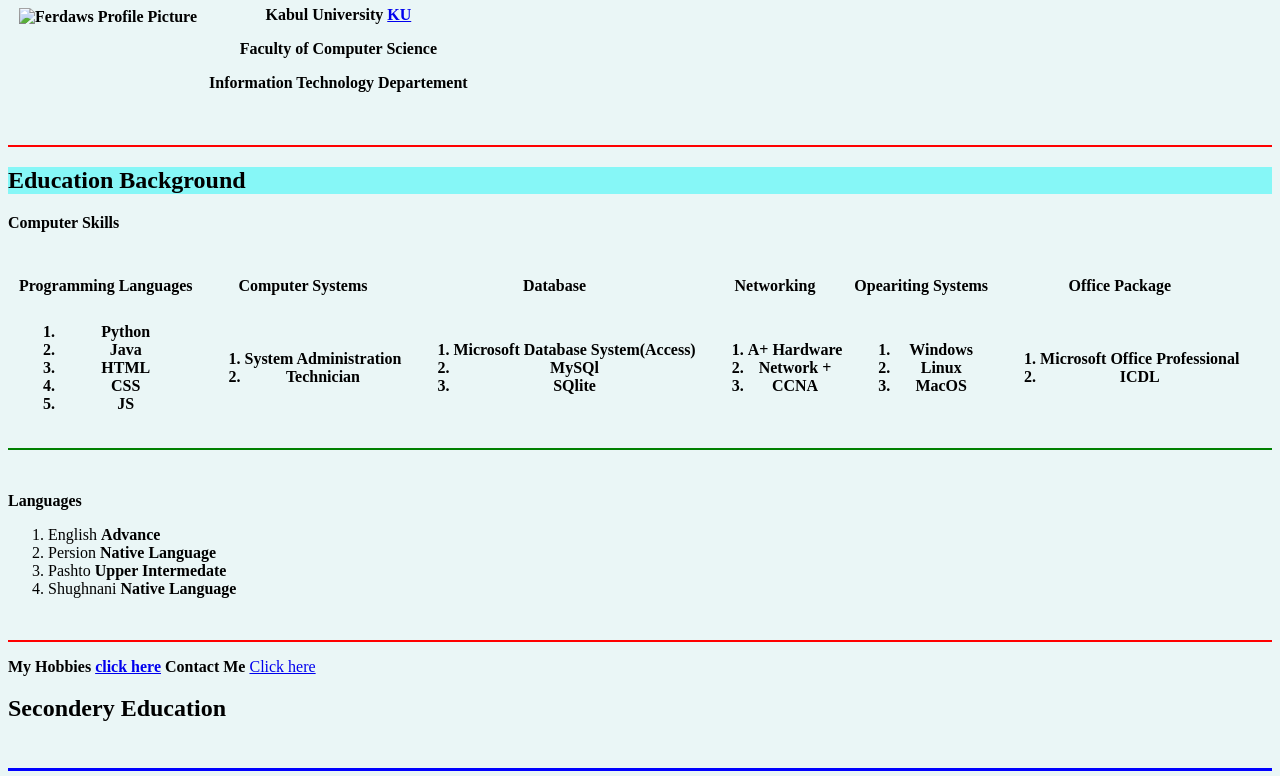
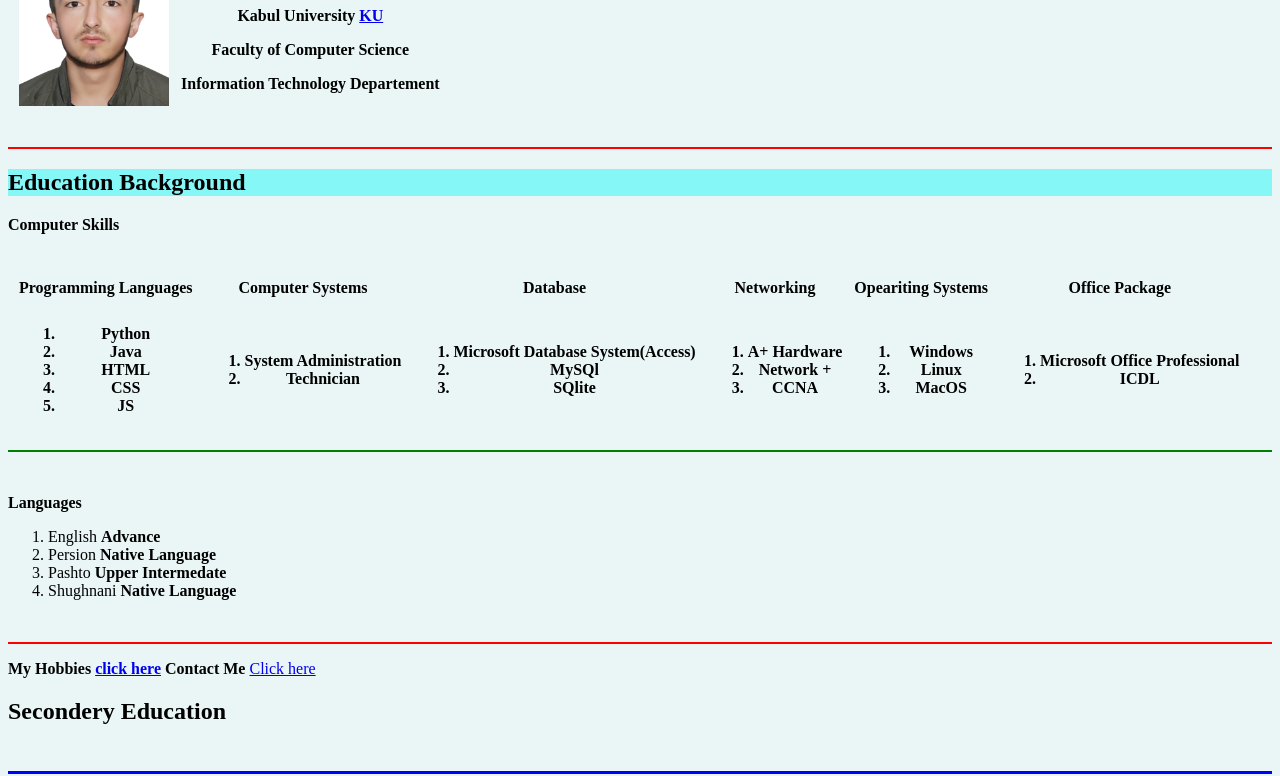
Before and after one commit to Ferdaws777/online_cv, a plain HTML site: page index.html in a window 1280 px wide. Shown: the part 250-1026 px from the top of the page. Drawn offline with Linux system fonts and the light colour scheme.

Commit message:
photo dir change

```diff
--- a/index.html
+++ b/index.html
@@ -16,7 +16,7 @@
 
     <table cellspacing="10">
         <tr>
-            <th><img src="Photos/Ferdaws.png" alt="Ferdaws Profile Picture" height="180" width="150"></th>
+            <th><img src="Ferdaws.png" alt="Ferdaws Profile Picture" height="180" width="150"></th>
             <th><h1>Ferdaws Beik Zad</h1>
                 <p><strong>Kabul University</strong> <a href="https://www.Kabuluniversity.af"> KU</a></p>
                 <p><strong>Faculty of Computer Science </strong></p>
```
